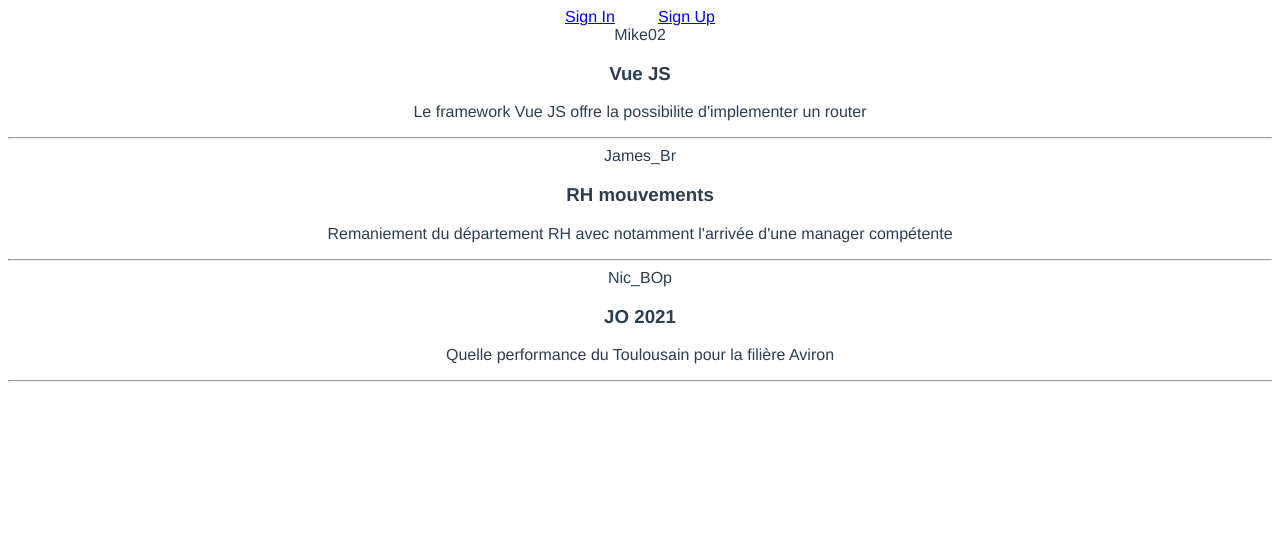
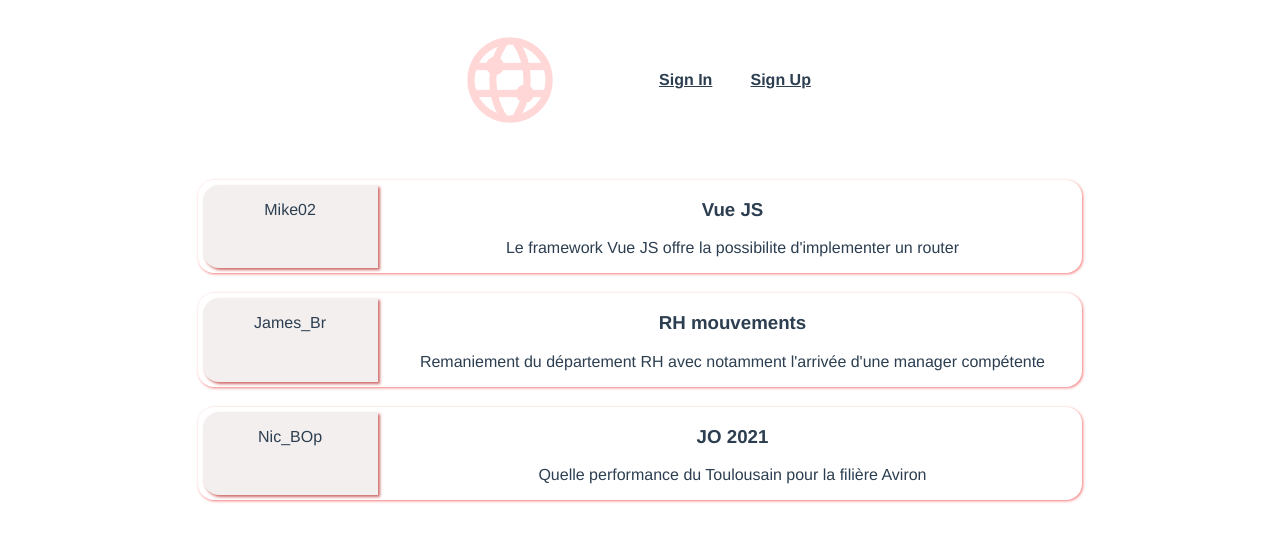
Before and after one commit to camour/ChadiAmour_7_24082021, a Vue app in the folder e-interact/: page /home in a window 1280 px wide. Shown: the top 542 px of the page. Built offline with nearby package versions, Linux system fonts and the light colour scheme.

Commit message:
css style for articles and header

```diff
--- a/e-interact/src/App.vue
+++ b/e-interact/src/App.vue
@@ -28,14 +28,5 @@
 
 #nav {
   padding: 30px;
-
-  a {
-    font-weight: bold;
-    color: #2c3e50;
-
-    &.router-link-exact-active {
-      color: #42b983;
-    }
-  }
 }
 </style>
--- a/e-interact/src/components/Article.vue
+++ b/e-interact/src/components/Article.vue
@@ -1,11 +1,14 @@
 <template>
 
-    <div id="article">
-        <div class="userPost">{{ article.userName }}</div>
-        <h3 class="articleTitle">{{ article.articleTitle }}</h3>
-        <p class="articleContent">{{ article.articleContent }}</p>
-        <Comment v-for="(comment, index) in article.comment" :key="index"/>
-        <hr>
+    <div class="article">
+        <div class="article__user">
+            <p class="userName">{{ article.userName }}</p>
+        </div>
+        <div class="article__post">
+            <h3 class="articleTitle">{{ article.articleTitle }}</h3>
+            <p class="articleContent">{{ article.articleContent }}</p>
+            <Comment v-for="(comment, index) in article.comment" :key="index"/>
+        </div>
     </div>
 
 </template>
@@ -25,3 +28,29 @@
     }
 
 </script>
+
+<style lang="scss">
+    .article{
+        margin-bottom: 20px;
+        display: flex;
+        padding: 0px;
+        box-shadow: 1px 1px 3px rgb(243, 122, 122);
+        border-radius: 1rem;
+        &:hover{
+            border: 1px rgb(229, 201, 201) solid;
+            box-shadow: 4px 4px 5px rgb(243, 122, 122);
+            z-index: 1000;
+        }
+
+        &__post{
+            width: 80%;
+        }
+        &__user{
+            margin: 5px;
+            width: 20%;
+            border-radius: 1rem 0 0 1rem;
+            box-shadow: 2px 2px 3px rgb(207, 106, 106);
+            background: rgb(243, 239, 239);
+        }
+    }
+</style>
--- a/e-interact/src/components/Articles.vue
+++ b/e-interact/src/components/Articles.vue
@@ -1,5 +1,5 @@
 <template>
-    <div id="articles">
+    <div class="articles">
 
         <Article v-for="(article, index) in this.$store.state.articlesArray"
         :article="article"
@@ -20,5 +20,8 @@
 </script>
 
 <style lang="scss">
-
+    .articles{
+        width: 70%;
+        margin: auto;
+    }
 </style>
--- a/e-interact/src/views/Header.vue
+++ b/e-interact/src/views/Header.vue
@@ -1,10 +1,13 @@
 <template>
     <div>
         <div class="header">
-            <router-link v-show="!this.$store.state.authentification" to="/">Sign In</router-link>
-            <router-link v-show="!this.$store.state.authentification" to="/signUp">Sign Up</router-link>
-            <router-link v-show="this.$store.state.authentification" to="/home">Home</router-link>
-            <router-link v-show="this.$store.state.authentification" to="/account">Account</router-link>
+            <div class="header__logo"></div>
+            <div class="nav">
+                <router-link v-show="!this.$store.state.authentification" to="/">Sign In</router-link>
+                <router-link v-show="!this.$store.state.authentification" to="/signUp">Sign Up</router-link>
+                <router-link v-show="this.$store.state.authentification" to="/home">Home</router-link>
+                <router-link v-show="this.$store.state.authentification" to="/account">Account</router-link>
+            </div>
         </div>
     </div>
 
@@ -18,9 +21,36 @@
 
 <style lang="scss">
     .header{
-        width: 150px;
+        width: 380px;
         margin: auto;
+        margin-top: 20px;
+        margin-bottom: 40px;
         display: flex;
         justify-content: space-between;
+
+        &__logo{
+            width: 120px;
+            height: 120px;
+            background-image: url('../../images/icon.png');
+            background-position: center;
+            background-size: cover;
+        }
+    }
+
+    .nav{
+        width: 50%;
+        display: flex;
+        justify-content: space-around;
+        align-items: center;
+        a{
+            font-weight: bold;
+            color: #2c3e50;
+            display: block;
+
+            &:hover{
+                font-weight: bold;
+                color: #42b983;
+            }
+        }
     }
 </style>
```
